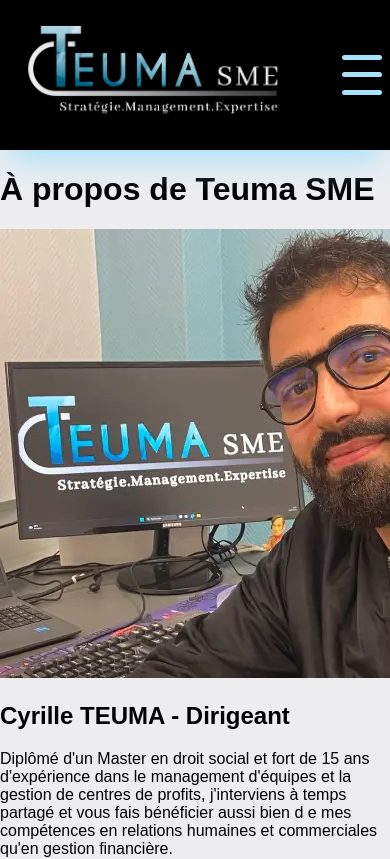
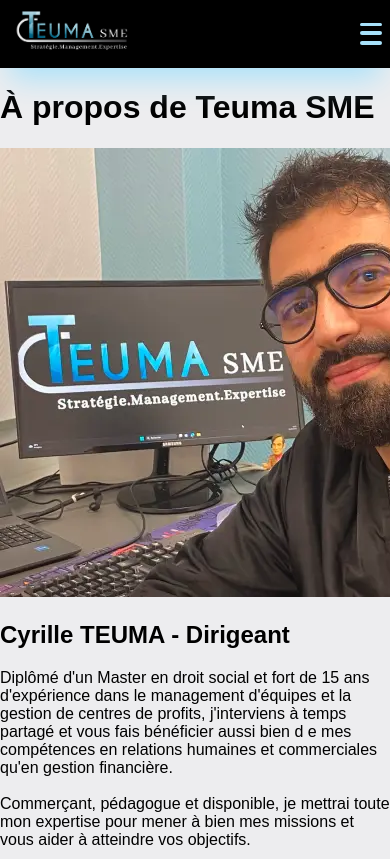
Before and after one commit to Guillaumedev69/teuma-app, a Next.js app: page /about in a window 390 px wide. Shown: the top 859 px of the page. Built offline with nearby package versions, Linux system fonts and the light colour scheme.

Commit message:
essai btn menu

```diff
--- a/src/styles/ImgLogo.module.scss
+++ b/src/styles/ImgLogo.module.scss
@@ -3,7 +3,8 @@
 @media only screen and (max-width: 600px) {
   .img {
     width: 100%;
-    height: 100%;
+    height: initial;
+    max-height: 4rem;
   }
 }
 @media only screen and (min-width: 600px) and (max-width: 768px) {
--- a/src/styles/NavBurger.module.scss
+++ b/src/styles/NavBurger.module.scss
@@ -13,14 +13,14 @@
       padding: 0;
       z-index: 2000;
       position: relative;
-      width: 40px;
-      height: 40px;
+      width: 22px; /* Réduit de 40px à 20px */
+      height: 22px; /* Réduit de 40px à 20px */
     }
 
     .burgerButton span {
       position: absolute;
-      width: 40px;
-      height: 5px;
+      width: 22px;
+      height: 3.5px;
       background: #a7e1fa;
       border-radius: 100px;
       display: inline-block;
@@ -33,7 +33,7 @@
     }
 
     .burgerButton .middle {
-      top: 17px;
+      top: 8.5px; /* Réduit proportionnellement */
     }
 
     .burgerButton .bottom {
@@ -47,8 +47,8 @@
     .hiddenCheckbox:checked ~ .top {
       transform: rotate(45deg);
       transform-origin: top left;
-      width: 48px;
-      left: 5px;
+      width: 24px; /* Réduit de 48px à 24px */
+      left: 2.5px;
     }
 
     .hiddenCheckbox:checked ~ .middle {
@@ -58,14 +58,14 @@
     .hiddenCheckbox:checked ~ .bottom {
       transform: rotate(-45deg);
       transform-origin: top left;
-      width: 48px;
-      bottom: -1px;
+      width: 24px; /* Réduit de 48px à 24px */
+      bottom: -0.5px;
     }
 
     .menu {
       position: absolute;
-      top: 75px;
-      right: -3vw;
+      top: 23px; /* Ajusté pour correspondre à la taille réduite */
+      right: -20%;
       width: 155px;
       max-width: 155px;
       background-color: #000;
```
